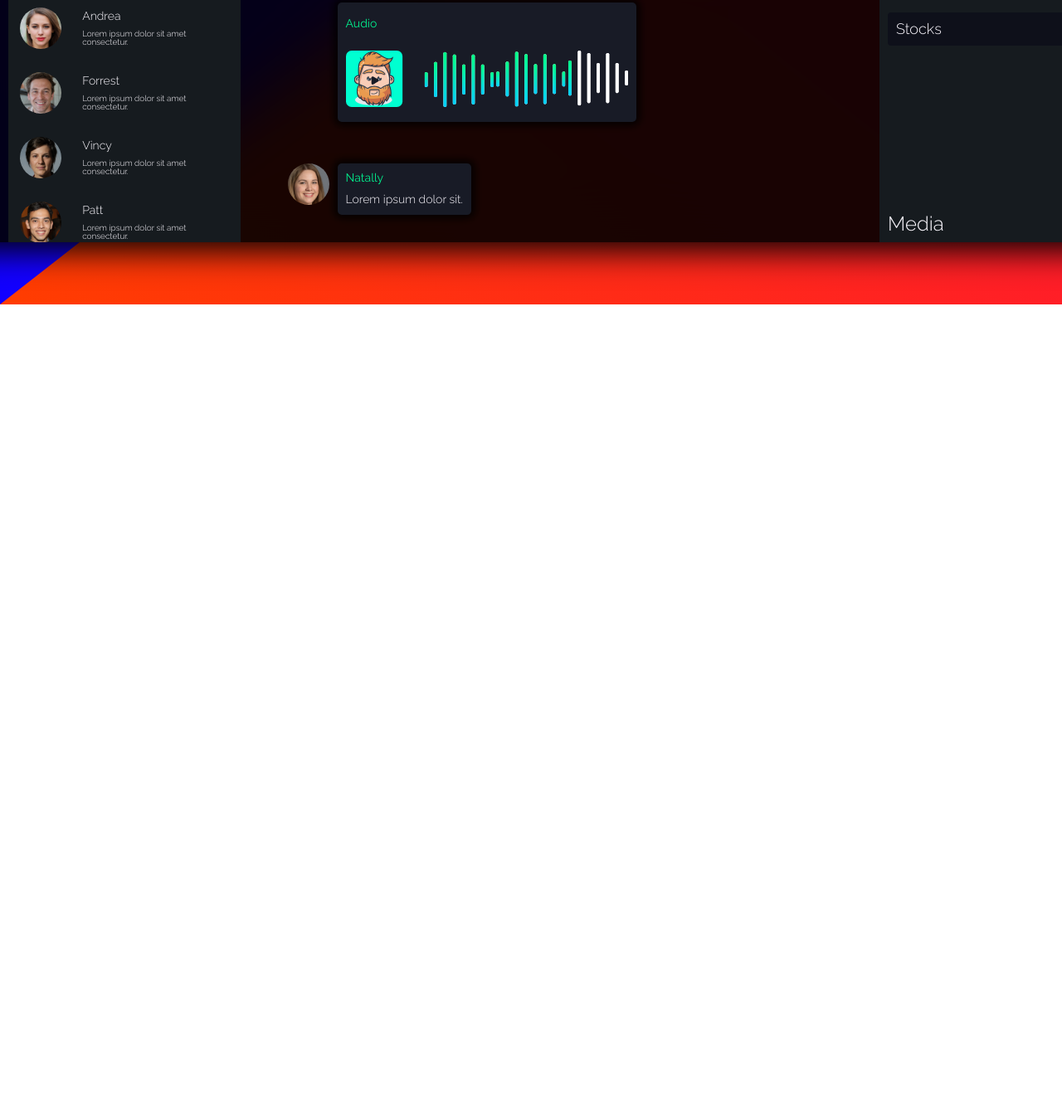
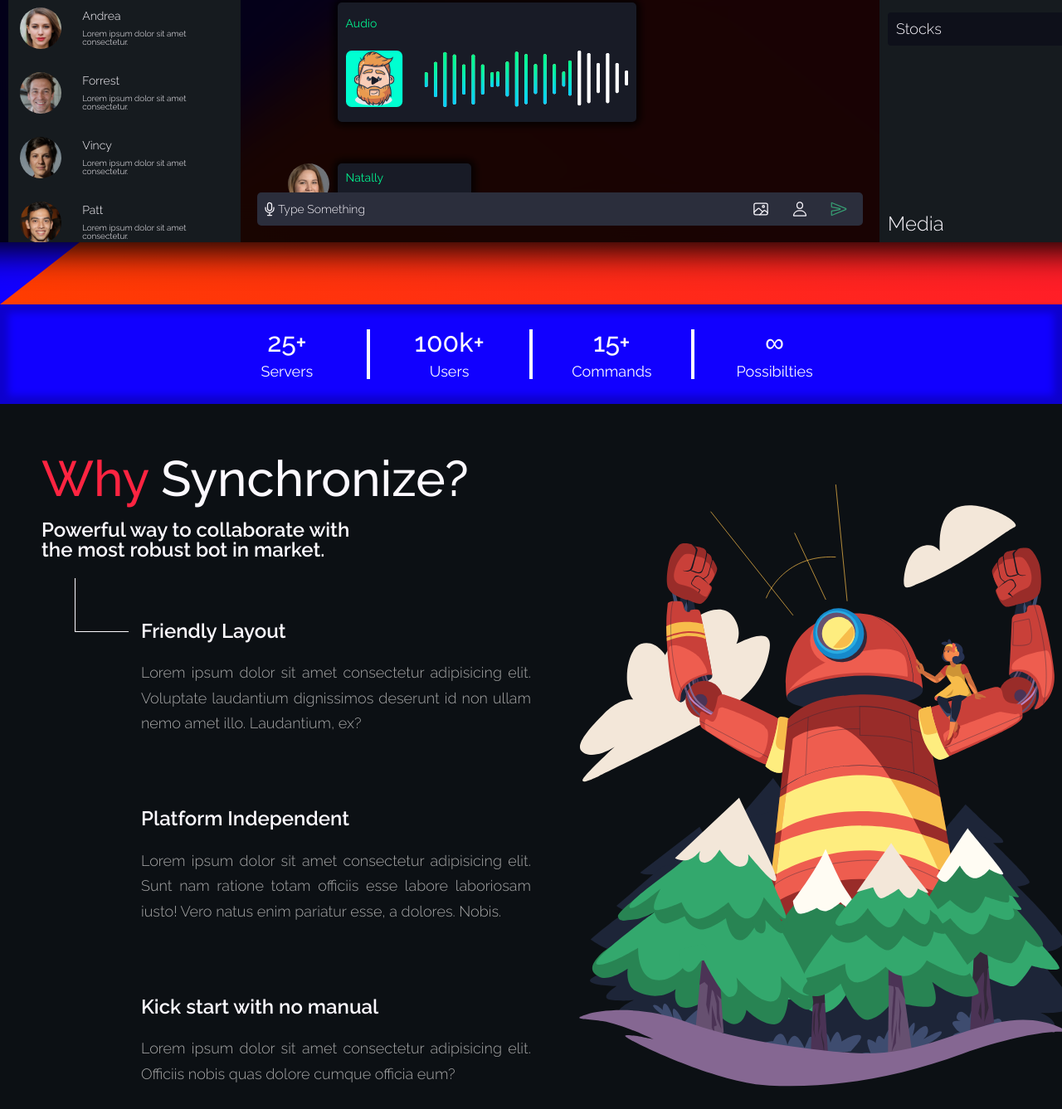
Before and after one commit to KlutchDigital/synchronize, a plain HTML site: page index.html in a window 1280 px wide. Shown: the part 1713-3050 px from the top of the page at 83% size. Before the commit the page ends 2080 px from the top, so only its background shows below. Drawn offline with nearby package versions, Linux system fonts and the light colour scheme.

Commit message:
Constructed the stats-section, why-synchronize section, about-section

```diff
--- a/css/style.css
+++ b/css/style.css
@@ -510,8 +510,8 @@ h6 {
   align-items: center;
   justify-content: space-between;
   padding: 20px 5px;
-  position: relative;
-  margin-top: 30px;
+  /* position: relative; */
+  /* margin-top: 30px; */
 }
 
 .text-bar-left {
@@ -639,3 +639,132 @@ ion-icon:hover {
 .widget-5 img {
   height: 30px;
 }
+
+/* ++++++++++++++++++++++++++++++++++++ Stats Bar Section +++++++++++++++++++++++++++++++++++ */
+
+.stats-section {
+  height: 120px;
+  width: 100%;
+  background-color: #1100ff;
+  box-shadow: inset 0 0 10px 10px #0e00cc;
+  display: flex;
+  justify-content: space-between;
+  align-items: center;
+  padding: 50px 250px;
+}
+
+.stats {
+  display: flex;
+  flex-direction: column;
+  align-items: center;
+  justify-content: space-between;
+  height: auto;
+  width: 100%;
+}
+
+.stats h3 {
+  font-weight: 500;
+}
+
+.stats p {
+  margin-top: 10px;
+  font-size: 18px;
+  font-weight: 400;
+}
+
+.stats-1,
+.stats-2,
+.stats-3 {
+  border-right: 4px solid #fcf9ff;
+}
+
+/* ++++++++++++++++++++++++++++++++++++ Why-Section +++++++++++++++++++++++++++++++++++ */
+
+.why-section {
+  height: 900px;
+  width: 100%;
+  background-color: #0c1014;
+  display: flex;
+  justify-content: space-between;
+  align-items: center;
+  padding: 60px 50px;
+}
+
+.why-section-left {
+  height: 100%;
+  flex: 0 0 50%;
+}
+
+.l-angle {
+  margin-left: 40px;
+  margin-top: 10px;
+}
+
+.key-points {
+  margin-left: 120px;
+  margin-top: -15px;
+  display: flex;
+  flex-direction: column;
+  align-items: center;
+  justify-content: space-between;
+  height: 75%;
+}
+
+.why-section-left h4 {
+  font-weight: 600;
+  margin-bottom: 2%;
+}
+
+.why-section-left p {
+  font-size: 18px;
+  color: #a7a7a7;
+  line-height: 1.7;
+  text-align: justify;
+  margin: 5% 0;
+}
+
+.why-section-right {
+  height: 100%;
+  flex: 0 0 50%;
+}
+
+.why-section-right img {
+  height: 100%;
+  width: auto;
+}
+
+/* ++++++++++++++++++++++++++++++++++++ Why-Section +++++++++++++++++++++++++++++++++++ */
+
+.about-section {
+  height: 800px;
+  background-color: #fcf9ff;
+  display: flex;
+  align-items: center;
+  justify-content: center;
+}
+
+.about-section-content {
+  display: flex;
+  justify-content: space-between;
+  align-items: center;
+  width: 100%;
+  padding: 0 50px;
+}
+
+.about-section-content img {
+  height: 65vh;
+  width: 100%;
+  margin: 0px 50px;
+}
+
+.about-span {
+  color: #2020ff;
+  font-weight: 600;
+}
+
+.about-section-content p {
+  color: #000;
+  font-size: 30px;
+  font-weight: 400;
+  line-height: 1.3;
+}
--- a/index.html
+++ b/index.html
@@ -285,7 +285,7 @@
                             <p>Lorem ipsum dolor sit amet consectetur adipisicing elit. Error, ullam deleniti tenetur cum officia vel ab odio provident et doloribus!</p>
                         </div>
                     </div>
-
+                </div>
 
                 <div class="app-text-bar">
                     <div class="text-bar-left">
@@ -298,7 +298,7 @@
                         <ion-icon name="send-outline" class="send-outline"></ion-icon>
                     </div>
                 </div>
-                </div>
+
             </div>
 
             <!-- App Right Nav -->
@@ -346,6 +346,81 @@
         </div>
     </div>
 
+    <!-- ---------------------------------Stats Bar----------------------------------- -->
+
+    <div class="stats-section">
+        <div class="stats-1 stats">
+            <h3>25+</h3>
+            <p>Servers</p>
+        </div>
+
+        <div class="stats-2 stats">
+            <h3>100k+</h3>
+            <p>Users</p>
+        </div>
+
+        <div class="stats-3 stats">
+            <h3>15+</h3>
+            <p>Commands</p>
+        </div>
+
+        <div class="stats-4 stats">
+            <h3>∞</h3>
+            <p>Possibilties</p>
+        </div>
+    </div>
+
+<!-- ---------------------------------Why-Synchronize----------------------------------- -->
+
+    <div class="why-section" id="why-section">
+        <div class="why-section-left">
+            <h2><span style="color:#ff2441">Why</span> Synchronize?</h2>
+            <br><br>
+            <h4>Powerful way to collaborate with <br/>
+            the most robust bot in market.</h4>
+            <img src="./props/svg/03-why_section/01-L-angle.svg" alt="angle" class="l-angle">
+
+            <ul class="key-points">
+                <li>
+                    <h4>Friendly Layout</h4>
+                    <p>Lorem ipsum dolor sit amet consectetur adipisicing elit. Voluptate laudantium dignissimos deserunt id non ullam nemo amet illo. Laudantium, ex?</p>
+                </li>
+
+                <li>
+                    <h4>Platform Independent</h4>
+                    <p>Lorem ipsum dolor sit amet consectetur adipisicing elit. Sunt nam ratione totam officiis esse labore laboriosam iusto! Vero natus enim pariatur esse, a dolores. Nobis.</p>
+                </li>
+
+                <li>
+                    <h4>Kick start with no manual</h4>
+                    <p>Lorem ipsum dolor sit amet consectetur adipisicing elit. Officiis nobis quas dolore cumque officia eum?</p>
+                </li>
+            </ul>
+        </div>
+
+        <div class="why-section-right">
+            <img src="./props/svg/03-why_section/02-bot.svg" alt="bot">
+        </div>
+    </div>
+
+    <!-- ---------------------------------About-Section----------------------------------- -->
+
+    <div class="about-section" id="about-section">
+        <div class="about-section-content">
+            <img src="./props/svg/04-details_section/01-work_space.svg" alt="image">
+
+            <p><span class="about-span">Plethora of Workspace</span> Lorem ipsum dolor sit amet consectetur adipisicing elit. Nostrum soluta dicta tempore blanditiis delectus perspiciatis velit, veniam numquam ab. Nulla, illum impedit. Debitis, architecto expedita!</p>
+        </div>
+    </div>
+
+    <div class="about-section">
+        <div class="about-section-content">
+            <p><span class="about-span">Hassle-free Communication</span> ipsum dolor sit amet consectetur adipisicing elit. Sed, dolore molestiae. Assumenda accusantium corporis numquam. Laudantium tempore laboriosam autem aspernatur, rem possimus distinctio unde quaerat.</p>
+
+            <img src="./props/svg/04-details_section/02-communication.svg" alt="image">
+        </div>
+    </div>
+
     <!-- Ionic Script -->
     <script type="module" src="https://unpkg.com/ionicons@5.5.2/dist/ionicons/ionicons.esm.js"></script>
 <script nomodule src="https://unpkg.com/ionicons@5.5.2/dist/ionicons/ionicons.js"></script>
```
Lines whose indentation alone changed are shown as unchanged.
